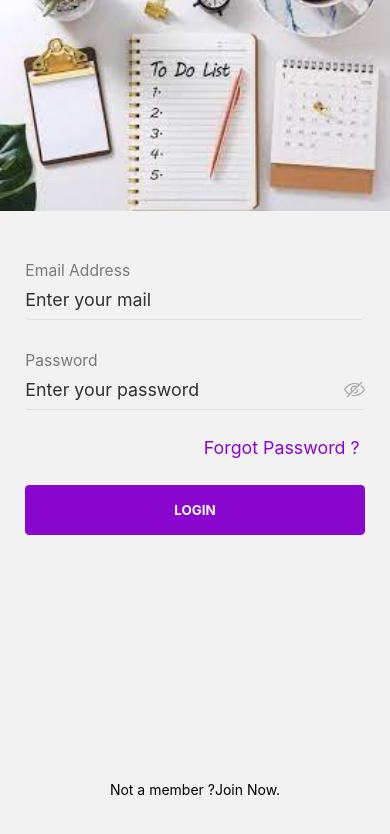
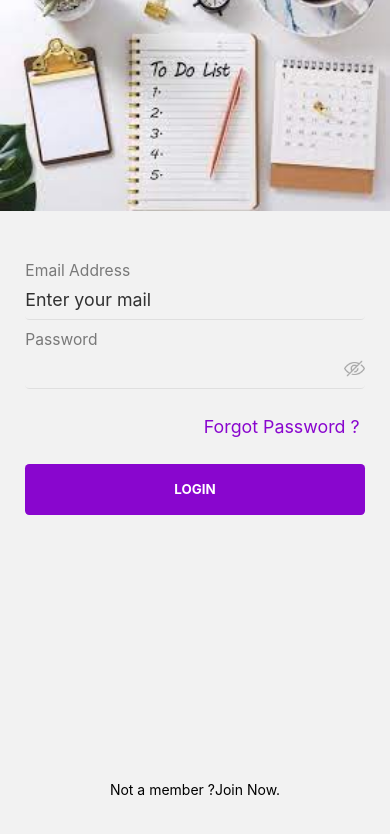
Before and after one commit to bhogeminal/Todolistpractice, a React Native app: screen / in a window 390 px wide. Shown: the top 834 px of the page. Built offline with nearby package versions, Linux system fonts and the light colour scheme.

Commit message:
add validation

```diff
--- a/src/Navigation/Authstack.js
+++ b/src/Navigation/Authstack.js
@@ -13,7 +13,6 @@ const Authstack = () => {
     <Stack.Navigator screenOptions={{ headerShown: false }}>
       <Stack.Screen name={navigationStrings.LOGIN} component={Login} />
       <Stack.Screen name={navigationStrings.REGISTER} component={Register} />
-      <Stack.Screen name={navigationStrings.HOME} component={Home} />
       <Stack.Screen name={navigationStrings.SETPASSWORD} component={setpassword} />
       {/* <Stack.Screen name={navigationStrings.CHOOSEACCOUNT} component={ChooseAccount} /> */}
       <Stack.Screen name={navigationStrings.FORGOTPASSWORD} component={Forgotpassword} />
--- a/src/screen/Login/Login.js
+++ b/src/screen/Login/Login.js
@@ -7,32 +7,35 @@ import imagepath from '../../constant/imagepath'
 import Buttoncomp from '../../components/Buttoncomp'
 import navigationStrings from '../../constant/navigationStrings'
 import colors from '../../styles/colors'
-const Login = ({navigation}) => {
-  const[isvisible,setisvisible] =useState(true)
-  const[inputField,setinputField] =useState({
-    username:'',
-    password:''
+const Login = ({ navigation }) => {
+  const [isvisible, setisvisible] = useState(true)
+  const [inputField, setinputField] = useState({
+    username: '',
+    password: ''
   })
-  const[error,seterror]=useState({});
-  const validate=()=>{
+  const [error, seterror] = useState({});
+  const validate = () => {
+    let ob = {}
+    if (!inputField.username)
+      ob.username = "Username is required"
+    if(!inputField.password)
+      ob.password = "Password is required"
+      seterror(ob)
+      return Object.keys(ob).length === 0;
 
   }
-  const handlesubmit=()=>{
-    if(validate()){
-      let ob={}
-      if(!inputField.username){
-        ob.username="Username is required"
-        ob.password="Password is required"
-        seterror(ob)
-        return Object.keys(ob).length===0;
-      }
-      Alert.alert("your name",JSON.stringify(inputField))
+  const handlesubmit = () => {
+    if (validate()) {
+
+      Alert.alert("your name", JSON.stringify(inputField))
+      navigation.navigate("Homestack")
     }
 
   }
-  const changeHandler=(value,field)=>{
-console.log("value",value);
-setinputField({...inputField,[field]:value})
+  const changeHandler = (value, field) => {
+    console.log("value", value);
+    setinputField({ ...inputField, [field]: value })
+    seterror({ ...error, [field]:""})
   }
   return (
     <View style={styles.container}>
@@ -44,31 +47,31 @@ setinputField({...inputField,[field]:value})
         <View style={styles.mainstyle}>
           <TextInputwithLabels label="Email Address"
             placeholder="Enter your mail"
-          inputstyle={{marginBottom: moderateVerticalScale(28)}}
             keyboardType='email-address'
             value={inputField?.username}
-          onchangeText={(val)=>changeHandler(val,'username')}
+            onchangeText={(val) => changeHandler(val, 'username')}
           />
-          {error.username?(<Text style={{color:colors.themecolor}}>{error.username}</Text>):null}
+          {error.username ? (<Text style={{ color: colors.red }}>{error.username}</Text>) : null}
           <TextInputwithLabels label="Password"
-          placeholder="Enter your password"
+            placehrolder="Enter your password"
             secureTextEntry={isvisible}
-        rightIcon={isvisible?imagepath.HideEye:imagepath.Eye}
-        onPressRight={()=>setisvisible(!isvisible)}
-
+            inputstyle={{marginTop:moderateScale(10)}}
+            rightIcon={isvisible ? imagepath.HideEye : imagepath.Eye}
+            onPressRight={() => setisvisible(!isvisible)}
+            value={inputField?.password}
+            onchangeText={(val)=>changeHandler(val,'password')}
           />
-                {error.password?(<Text style={{color:colors.themecolor}}>{error.password}</Text>):null}
-
+          {error.password ? (<Text style={{ color: colors.red}}>{error.password}</Text>) : null}
           <TouchableOpacity activeOpacity={0.7}
-      style={styles.forgotview} onPress={()=>navigation.navigate(navigationStrings.FORGOTPASSWORD)}>
+            style={styles.forgotview} onPress={() => navigation.navigate(navigationStrings.FORGOTPASSWORD)}>
             <Text style={styles.forgotText}>Forgot Password ? </Text>
           </TouchableOpacity>
-      <Buttoncomp btnText={"Login"} onPress={handlesubmit}/>
+          <Buttoncomp btnText={"Login"} onPress={handlesubmit} />
         </View>
       </View>
       <View style={styles.bottomview}>
         <Text>Not a member ?</Text>
-        <TouchableOpacity onPress={()=>navigation.navigate(navigationStrings.REGISTER)}>
+        <TouchableOpacity onPress={() => navigation.navigate(navigationStrings.REGISTER)}>
           <Text>Join Now.</Text>
         </TouchableOpacity>
       </View>
--- a/src/screen/Login/style.js
+++ b/src/screen/Login/style.js
@@ -18,7 +18,7 @@ const styles = StyleSheet.create({
   },
   mainstyle:{
     paddingHorizontal:moderateScale(24),
-    paddingTop:moderateVerticalScale(44)
+    paddingTop:moderateVerticalScale(44),
   },
   forgotview:{alignSelf:"flex-end",marginVertical:moderateVerticalScale(24)},
 
--- a/src/styles/colors.js
+++ b/src/styles/colors.js
@@ -4,6 +4,7 @@ export default{
     blackopacity50:'rgba(0,0,0,0.5)',
     blackopacity80:'rgba(0,0,0,0.8)',
     black30:'rgba(0,0,0,0.3)',
-borderColor:"rgba(0,0,0,0.08)"
+borderColor:"rgba(0,0,0,0.08)",
+red:"red"
 
 }
```
Lines whose indentation alone changed are shown as unchanged.
